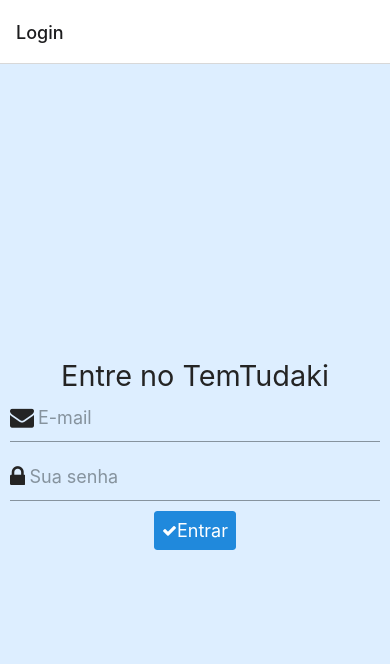
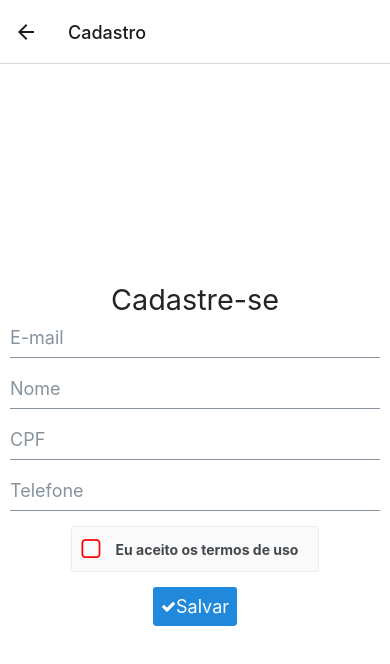
Before and after one commit to angelicafranca94/ReactNative-NestJS, a React Native app in the folder app-temtudaki/: screen /Cadastro in a window 390 px wide. Shown: the top 664 px of the page. Built offline with nearby package versions, Linux system fonts and the light colour scheme.

Commit message:
Feito a tela de cadastro

```diff
--- a/app-temtudaki/App.js
+++ b/app-temtudaki/App.js
@@ -8,6 +8,7 @@
 import Login from './screens/Login';
 import Principal from './screens/Principal';
 import 'react-native-gesture-handler';
+import Cadastro from './screens/Cadastro';
 
 
 const Stack = createStackNavigator();
@@ -17,6 +18,7 @@
     <Stack.Navigator>
       <Stack.Screen name="Login" component={Login} />
       <Stack.Screen name="Principal" component={Principal} />
+      <Stack.Screen name="Cadastro" component={Cadastro} />
     </Stack.Navigator>
   );
 }
--- /dev/null
+++ b/app-temtudaki/screens/Cadastro.js
@@ -0,0 +1,83 @@
+import React, { useState } from 'react';
+import { StyleSheet, View } from 'react-native';
+import { Button, CheckBox, Input, Text } from 'react-native-elements';
+import Icon from 'react-native-vector-icons/FontAwesome';
+import styles from '../style/MainStyle';
+
+export default function Cadastro({navigation}) {
+
+  const [email, setEmail] = useState(null)
+  const [nome, setNome] = useState(null)
+  const [cpf, setCpf] = useState(null)
+  const [telefone, setTelefone] = useState(null)
+  const [isSelected, setSelected] = useState(false)
+
+  const salvar = () => {
+    console.log("salvou")
+  }
+
+  return (
+    <View style={[styles.container, specifcStyle.specificContainer]}>
+
+      <Text h3>Cadastre-se</Text>
+
+        <Input
+        placeholder="E-mail"
+        onChangeText={value => setEmail(value)}
+        keyboardType="email-address"
+        />
+
+        <Input
+          placeholder="Nome"
+          onChangeText={value => setNome(value)}
+        />
+
+        <Input
+          placeholder="CPF"
+          onChangeText={value => setCpf(value)}
+          keyboardType="number-pad"
+          returnKeyType="done"
+        />
+
+        <Input
+          placeholder="Telefone"
+          onChangeText={value => setTelefone(value)}
+          keyboardType="phone-pad"
+          returnKeyType="done"
+        />
+
+        <CheckBox
+          title="Eu aceito os termos de uso"
+          checkedIcon="check"
+          uncheckedIcon="square-o"
+          checkedColor="green"
+          uncheckedColor="red"
+          checked={isSelected}
+          onPress={() => setSelected(!isSelected)}
+        />
+
+        <Button
+                icon={
+                  <Icon
+                    name="check"
+                    size={15}
+                    color="white"
+                  />
+                }
+                title="Salvar"
+                buttonStyle={specifcStyle.button}
+                onPress={() => salvar()}
+        />
+    </View>
+  );
+}
+
+
+const specifcStyle = StyleSheet.create({
+  specificContainer: {
+    backgroundColor: "#fff"
+  },
+  button: {
+    marginTop:10
+  }
+})
--- a/app-temtudaki/screens/Login.js
+++ b/app-temtudaki/screens/Login.js
@@ -14,6 +14,11 @@
       index: 0,
       routes: [{name: "Principal"}]
     })
+  }
+
+  const cadastrar = () => {
+    navigation.navigate("Cadastro")
+
   }
 
   return (
@@ -44,8 +49,22 @@
                 />
               }
               title="Entrar"
+              buttonStyle={specifcStyle.button}
               onPress={() => entrar()}
       />
+
+            <Button
+              icon={
+                <Icon
+                  name="user"
+                  size={15}
+                  color="white"
+                />
+              }
+              title="Cadastrar"
+              buttonStyle={specifcStyle.button}
+              onPress={() => cadastrar()}
+            />
 
     </View>
   );
@@ -54,6 +73,9 @@
 
 const specifcStyle = StyleSheet.create({
   specificContainer: {
-    backgroundColor: "#def"
+    backgroundColor: "#FFF"
+  },
+  button: {
+    marginTop:10
   }
 })
```
